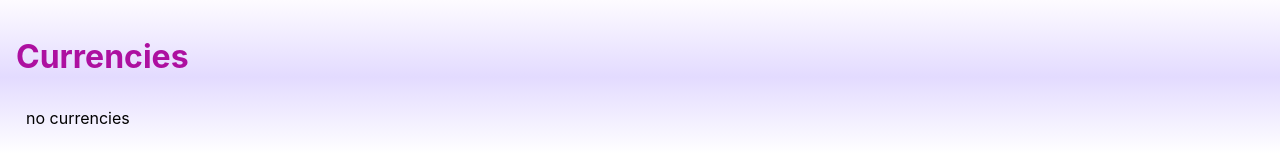
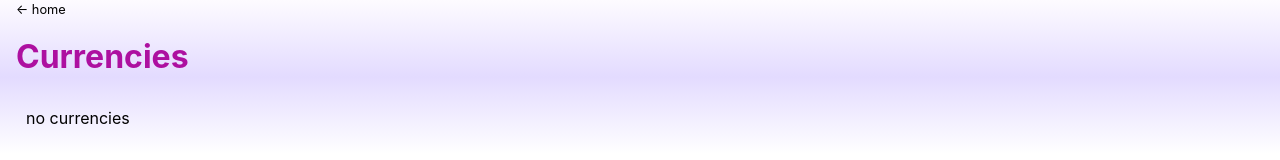
Before and after one commit to alex-piccione/portfolio-web-UI, a Next.js app: page /currencies in a window 1280 px wide. Shown: the top 160 px of the page. Built offline with nearby package versions, Linux system fonts and the light colour scheme.

Commit message:
add link to home page

```diff
--- a/components/layouts.tsx
+++ b/components/layouts.tsx
@@ -1,13 +1,4 @@
-import { prependOnceListener } from "process"
 import React from "react"
-
-class DefaultPageLayout extends React.Component {
-    render() {
-        return <></>
-    }
-}
-
-export default DefaultPageLayout
 
 type DefaultPageProps = {
     title?:string | undefined,
@@ -17,6 +8,7 @@ type DefaultPageProps = {
 export function DefaultPage(props:DefaultPageProps) {
     const {title} = props
     return <div className="default-page">
+        <div className="link-to-home"><a href="/">&larr; home</a></div>
         {title && <h1 className="title">{title}</h1>}
         <div className="content">
             {props.children}
--- a/styles/globals.css
+++ b/styles/globals.css
@@ -21,6 +21,12 @@ a {
   padding: 1rem;
   background: linear-gradient(to bottom, #fdfbff, #e3dbff, #fff);
 }
+.link-to-home {
+  position: absolute;
+  top: 2px;
+  font-size: 80%;
+}
+
 .content {
   padding: .5rem;
 }
```
